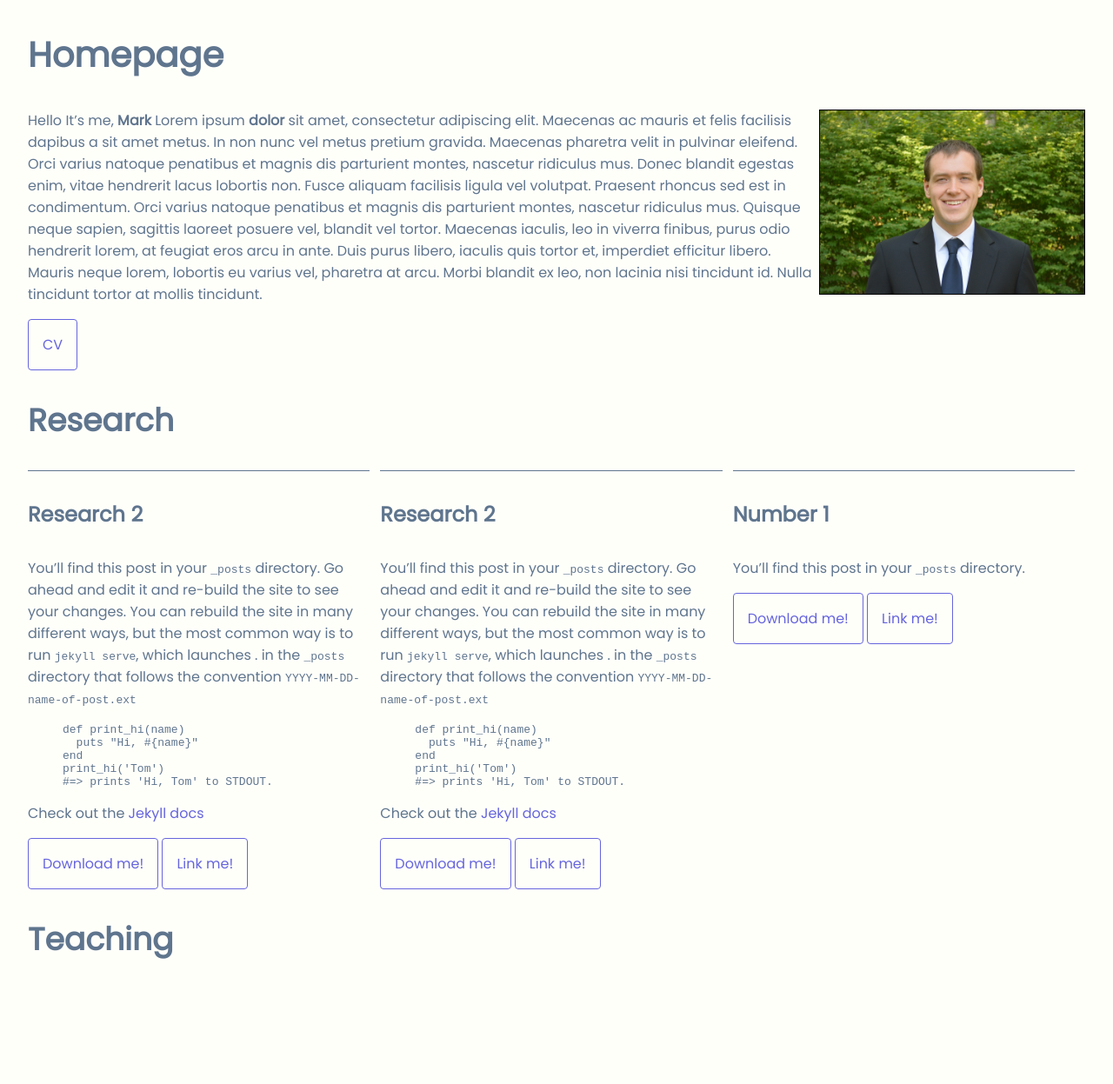
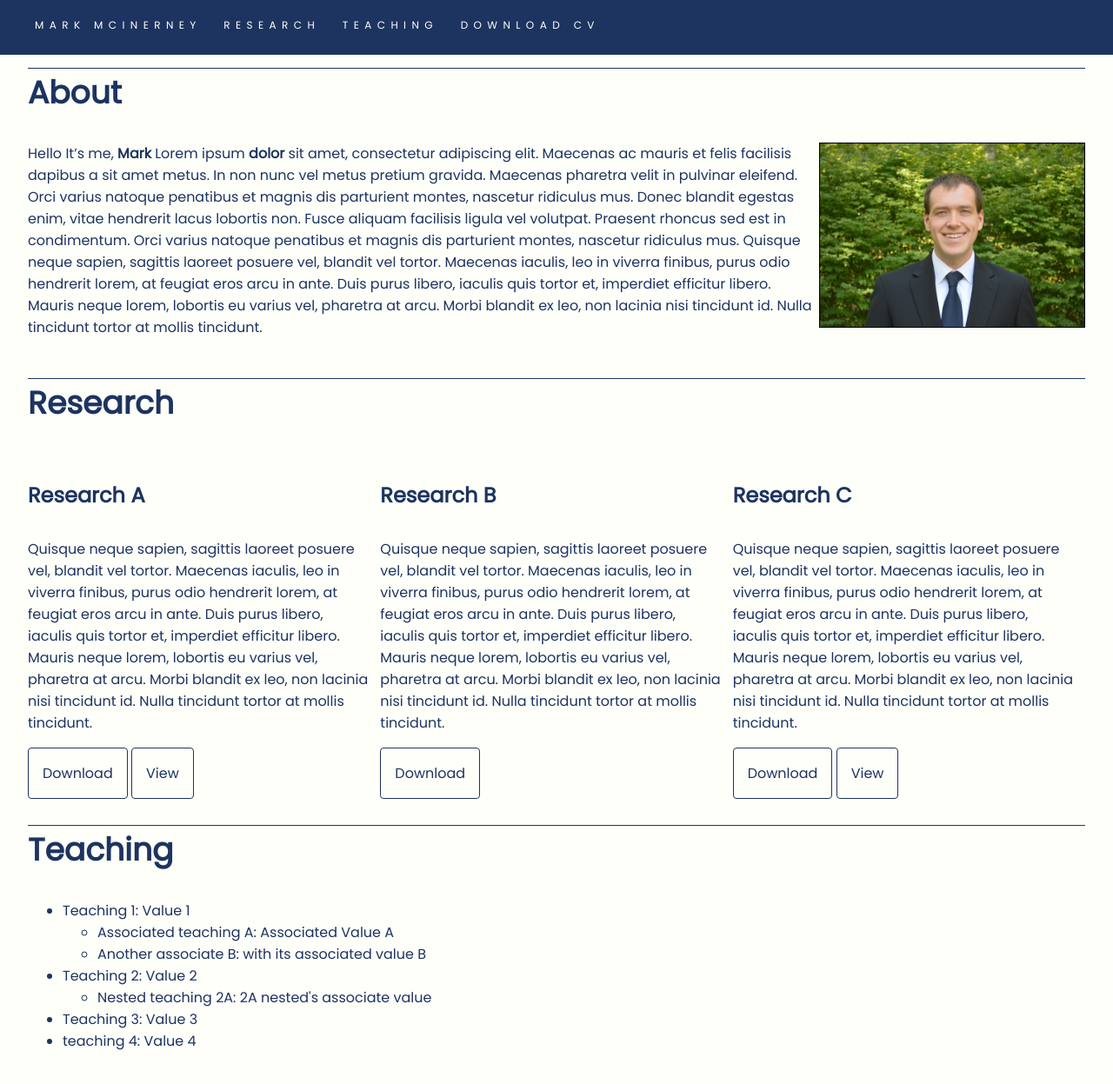
Before and after one commit to mattmotel/markmcinerney, a Jekyll site: the page built from index.md, in a window 1280 px wide and 1274 px high. Shown: the top 1247 px of the window at 87% size. Built offline with Jekyll 4.4.1, drawn with Linux system fonts in a browser that asks for light colours.

Commit message:
update layout

```diff
--- a/404.html
+++ b/404.html
@@ -18,7 +18,6 @@ layout: default
 
 <div class="container">
   <h1>404</h1>
-
   <p><strong>Page not found :(</strong></p>
   <p>The requested page could not be found.</p>
 </div>
--- a/_layouts/page.html
+++ b/_layouts/page.html
@@ -12,38 +12,67 @@
 <style>
 
 body{
-margin:2rem;
+margin:3rem 2rem;
 font-family: 'Poppins', serif;
 background:#FFFFFA;
-color:#5F758E;
+color:#1D3461;
+}
+.scrolling-box{
+  overflow-y: scroll;
+  scroll-behavior: smooth;
 }
 h1{font-size:2.5rem;}
-h2{font-size:2.25rem;}
+h2{font-size:2.25rem;
+  border-top:1px solid #1D3461;}
 h3{font-size:2rem;}
 h4{font-size:1.5rem;}
 a{
-  color:#6665DD;
+  color:#1D3461;
   text-decoration: none;
 }
 
 .post-wrapper{
   display: flex;
 }
+.page-section{padding-top: 80px; margin-top: -80px;}
+nav{
+  text-transform: uppercase;
+  letter-spacing: .4rem;
+  position:fixed;
+  top:0;
+  left:0;
+  width:100%;
+  background: #1D3461;
+  color:#FFFFFA;
+  font-size:.75rem;
+  padding:.75rem 2rem;
+
+}
+nav a{
+  color:#FFFFFA;
+  padding:.5rem;
+  display: inline-block;
+  transition: .5s all;
+  border-bottom:5px solid transparent;
+}
+nav a:hover{
+  color: #F2E863;
+  border-bottom:5px solid #F2E863;
+}
 
 .post{
-  border-top:1px solid #5F758E;
     flex-wrap: wrap;
     width:49%;
     margin:0 1% 0 0;
 }
 .download{
   display: inline-block;
-  border:1px solid #6665DD;
+  border:1px solid #1D3461;
   padding:1rem;
   border-radius: .25rem;
 }
 .download:hover{
-  background: #6665DD;
+  background: #1D3461;
   color: #FFFFFA;
 }
 
@@ -51,6 +80,8 @@ a{
   float:right;
   width:25%;
   border:1px solid black;
+  min-width:150px;
+  max-width:500px;
 }
 </style>
 
@@ -60,14 +91,21 @@ a{
 
 <body class="wrap">
 
-<section class="intro">
-<h1>{{page.title}}</h1>
+<nav>
+  <a href="#about">Mark McInerney</a>
+  <a href="#research">Research</a>
+  <a href="#teaching">Teaching</a>
+  <a href="{{ page.cv }}" class="nav">Download CV</a>
+</nav>
+<div class="scrolling-box">
+<section class="about page-section" id="about">
+  <h2>About</h2>
+
 <img src="{{page.picture}}" class="profile"/>
 {{ content }}
-  <a href="{{ page.cv }}" class="download">CV</a>
 </section>
 
-<section class="research">
+<section class="research page-section" id="research">
   <h2>Research</h2>
 <div class="post-wrapper">
   {% for post in site.posts %}
@@ -75,8 +113,14 @@ a{
     <div class="post">
       <h4>{{ post.title }}</h4>
       {{ post.content }}
-      <a href="{{ post.file }}" class="download"> Download me!</a>
-      <a href="{{ post.link }}" class="download"> Link me!</a>
+
+      {% if post.file %}
+      <a href="{{ post.file }}" class="download">Download</a>
+      {% endif %}
+
+      {% if post.link %}
+      <a href="{{ post.link }}" class="download">View</a>
+      {% endif %}
     </div>
 
 
@@ -84,13 +128,21 @@ a{
   </div>
 </section>
 
-<section class="research">
+<section class="teaching  page-section" id="teaching">
   <h2>Teaching</h2>
 
-<div class="post-wrapper">
+<ul>{% for teaching in page.teaching %}
+  <li>{{ teaching.top-level }}: {{ teaching.arbitrary }}{% if teaching.nested-teachings %}
+    <ul>
+    {% for nestedteaching in teaching.nested-teachings %}  <li>{{ nestedteaching.nested }}: {{ nestedteaching.sub-arbitrary }}</li>
+    {% endfor %}</ul>
+  {% endif %}</li>{% endfor %}
+</ul>
 
-  </div>
+
+
 </section>
+</div>
 
 </body>
 
--- a/index.md
+++ b/index.md
@@ -1,8 +1,27 @@
 ---
 title: Homepage
+layout: page
 cv: "/uploads/cv.pdf"
 picture: "/uploads/mark2.jpg"
-layout: page
+
+
+teaching:
+ - top-level: Teaching 1
+   arbitrary: Value 1
+   nested-teachings:
+    - nested: Associated teaching A
+      sub-arbitrary: Associated Value A
+    - nested: Another associate B
+      sub-arbitrary: with its associated value B
+ - top-level: Teaching 2
+   arbitrary: Value 2
+   nested-teachings:
+    - nested: Nested teaching 2A
+      sub-arbitrary: 2A nested's associate value
+ - top-level: Teaching 3
+   arbitrary: Value 3
+ - top-level: teaching 4
+   arbitrary: Value 4
 ---
 
 Hello
```
Also changed, not shown: _posts/2018-08-01-c.markdown (added, +11 -0 lines), _posts/2018-08-01-one.markdown (deleted, +0 -11 lines), _posts/2018-08-03-b.markdown (added, +11 -0 lines), _posts/2018-08-03-three.markdown (deleted, +0 -23 lines), _posts/2018-09-01-a.markdown (added, +11 -0 lines), _posts/2018-09-01-two.markdown (deleted, +0 -23 lines), 9 other files.
